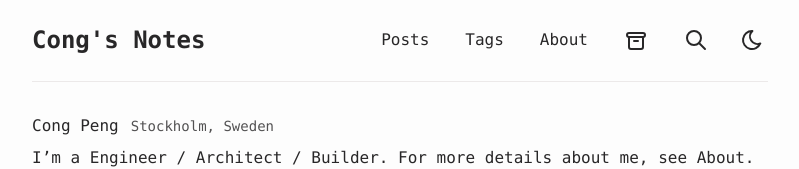
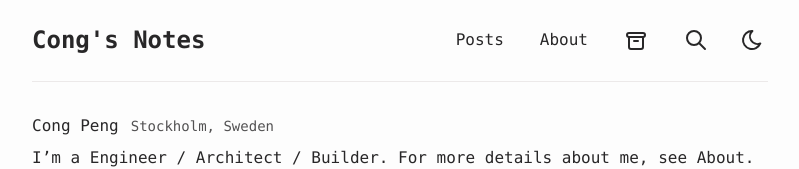
Before and after one commit to ddxgz/ddxgz.github.io, an Astro site: page / in a window 1280 px wide. Shown: the top 169 px of the page, without its empty margins (240-1039 px from the left). Built offline with nearby package versions, Linux system fonts and the light colour scheme; Astro itself is replaced by a stand-in of ours.

Commit message:
Remove "Tags" link from the header component

```diff
--- a/src/components/Header.astro
+++ b/src/components/Header.astro
@@ -71,11 +71,6 @@
           <li class="col-span-2">
             <a href="/posts" class:list={{ "active-nav": isActive("/posts") }}>
               Posts
-            </a>
-          </li>
-          <li class="col-span-2">
-            <a href="/tags" class:list={{ "active-nav": isActive("/tags") }}>
-              Tags
             </a>
           </li>
           <li class="col-span-2">
```
